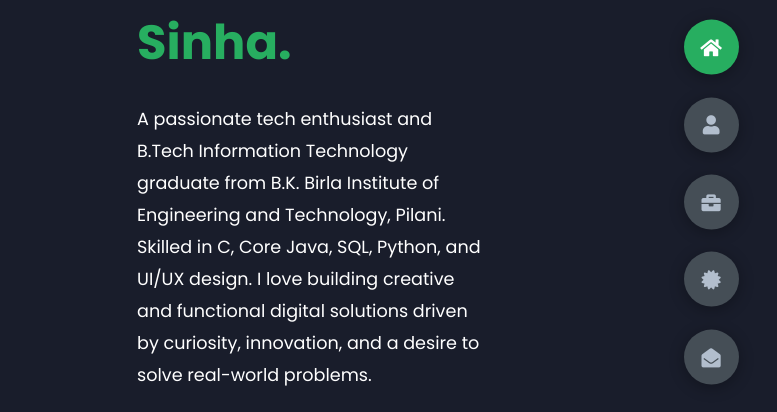
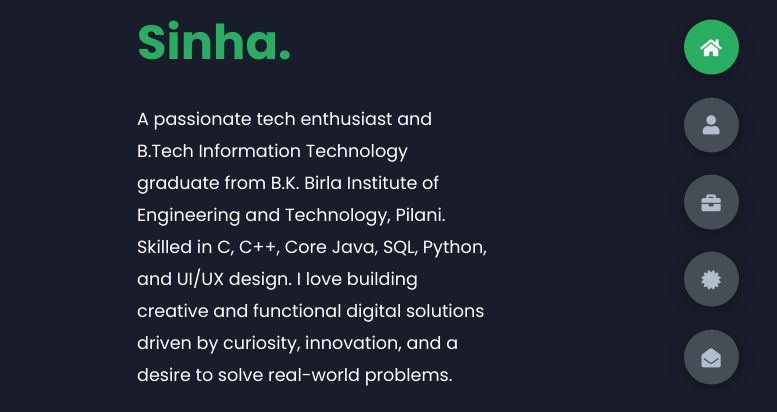
Before and after one commit to ayush080603/MyPortfolio, a plain HTML site: page index.html in a window 1280 px wide. Shown: the part 198-610 px from the top of the page, 503-1280 px from the left. Drawn offline with nearby package versions, Linux system fonts and the light colour scheme.

Commit message:
Information Correction

```diff
--- a/index.html
+++ b/index.html
@@ -33,7 +33,7 @@
         </h1>
         <p>
           A passionate tech enthusiast and B.Tech Information Technology graduate from
-          B.K. Birla Institute of Engineering and Technology, Pilani. Skilled in C,
+          B.K. Birla Institute of Engineering and Technology, Pilani. Skilled in C, C++,
           Core Java, SQL, Python, and UI/UX design. I love building creative and functional
           digital solutions driven by curiosity, innovation, and a desire to solve real-world problems.
         </p>
```
